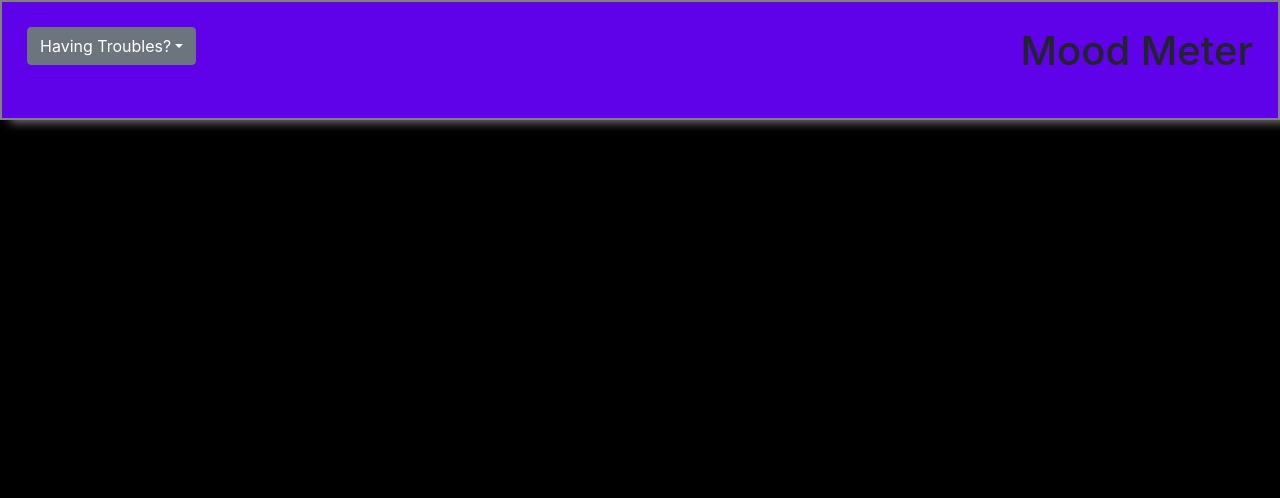
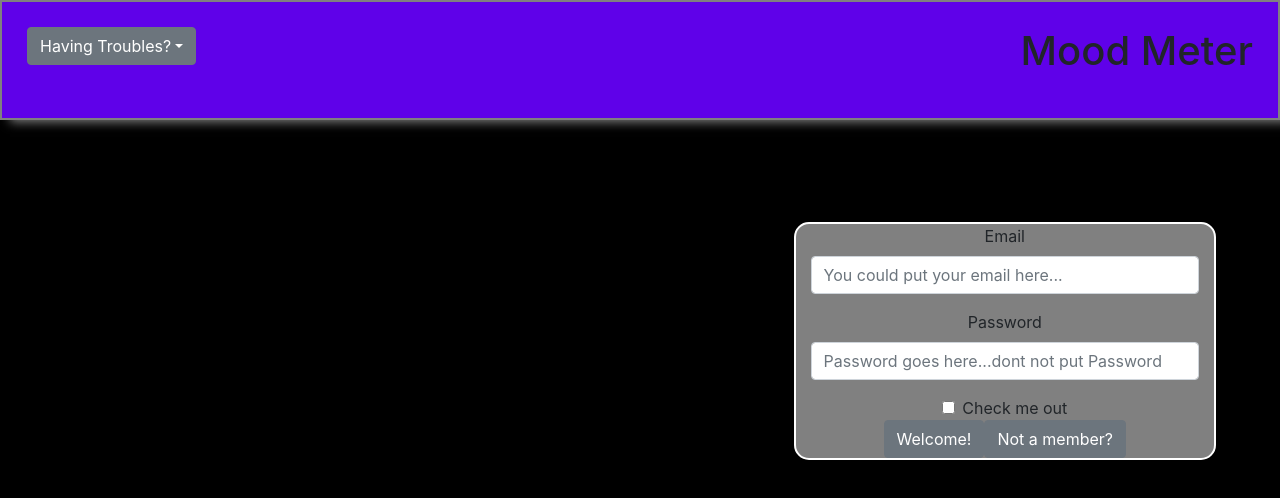
Before and after one commit to nrdjs/mood-meter, a React (Create React App) app in the folder mood-meter/: page / in a window 1280 px wide. Shown: the top 498 px of the page. Built offline with nearby package versions, Linux system fonts and the light colour scheme.

Commit message:
added login/ not functional just a form really

```diff
--- a/mood-meter/src/App.css
+++ b/mood-meter/src/App.css
@@ -18,15 +18,17 @@
   box-shadow: 10px 2px 10px grey;
 }
 
-.App-link {
-  color: #61dafb;
+
+
+
+.login{
+  background-color: grey;
+  width:33%;
+  border: 2px solid white;
+  border-radius: 15px;
+
+  margin: 8% 62%;
 }
-
-@keyframes App-logo-spin {
-  from {
-    transform: rotate(0deg);
-  }
-  to {
-    transform: rotate(360deg);
-  }
+.well-btn{
+  border: 2px solid black;
 }
--- a/mood-meter/src/App.js
+++ b/mood-meter/src/App.js
@@ -2,6 +2,7 @@ import React from 'react';
 
 import './App.css';
 import Header from './components/Header.js'
+import Login from './components/Login.js'
 
 function App() {
   return (
@@ -11,7 +12,7 @@ function App() {
     <div>
     <Header/>
     </div>
-
+     <Login/>
 
     </div>
     </>
--- a/mood-meter/src/components/Login.js
+++ b/mood-meter/src/components/Login.js
@@ -2,7 +2,36 @@
 
 
 
+import React from 'react';
+import { Col, Row, Button, Form, FormGroup, Label, Input } from 'reactstrap';
 
+const Login = (props) => {
+  return (
+    <Form className="login">
+        <Col >
+          <FormGroup>
+            <Label for="exampleEmail">Email</Label>
+            <Input type="email" name="email" id="exampleEmail" placeholder="You could put your email here... " />
+          </FormGroup>
+        </Col>
+        <Col >
+          <FormGroup>
+            <Label for="examplePassword">Password</Label>
+            <Input type="password" name="password" id="examplePassword" placeholder="Password goes here...dont not put Password" />
+          </FormGroup>
+        </Col>
+      <FormGroup check>
+        <Input type="checkbox" name="check" id="exampleCheck"/>
+        <Label for="exampleCheck" check>Check me out</Label>
+      </FormGroup>
+      <Button className="well-btn">Welcome!</Button>
+
+      <Button >Not a member?</Button>
+    </Form>
+  );
+}
+
+export default Login;
 
 
 
```
